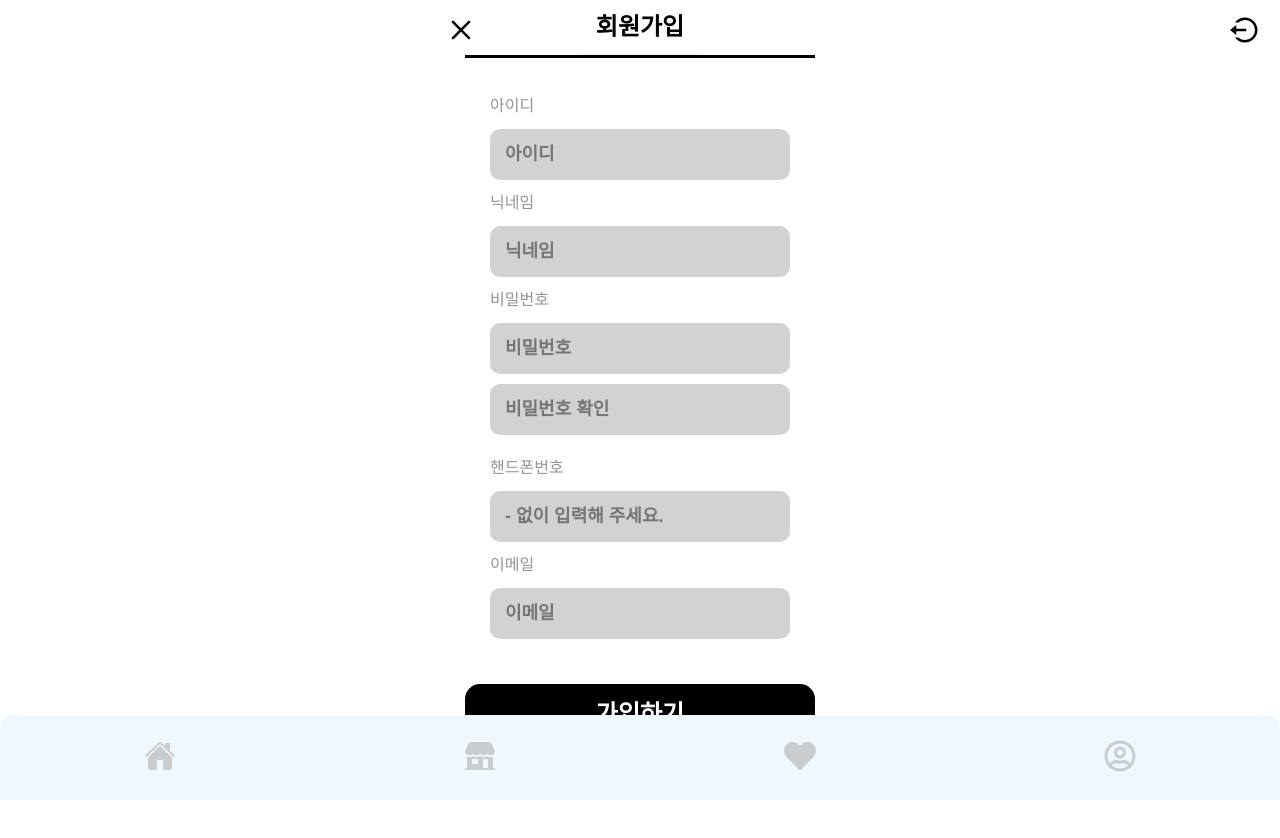
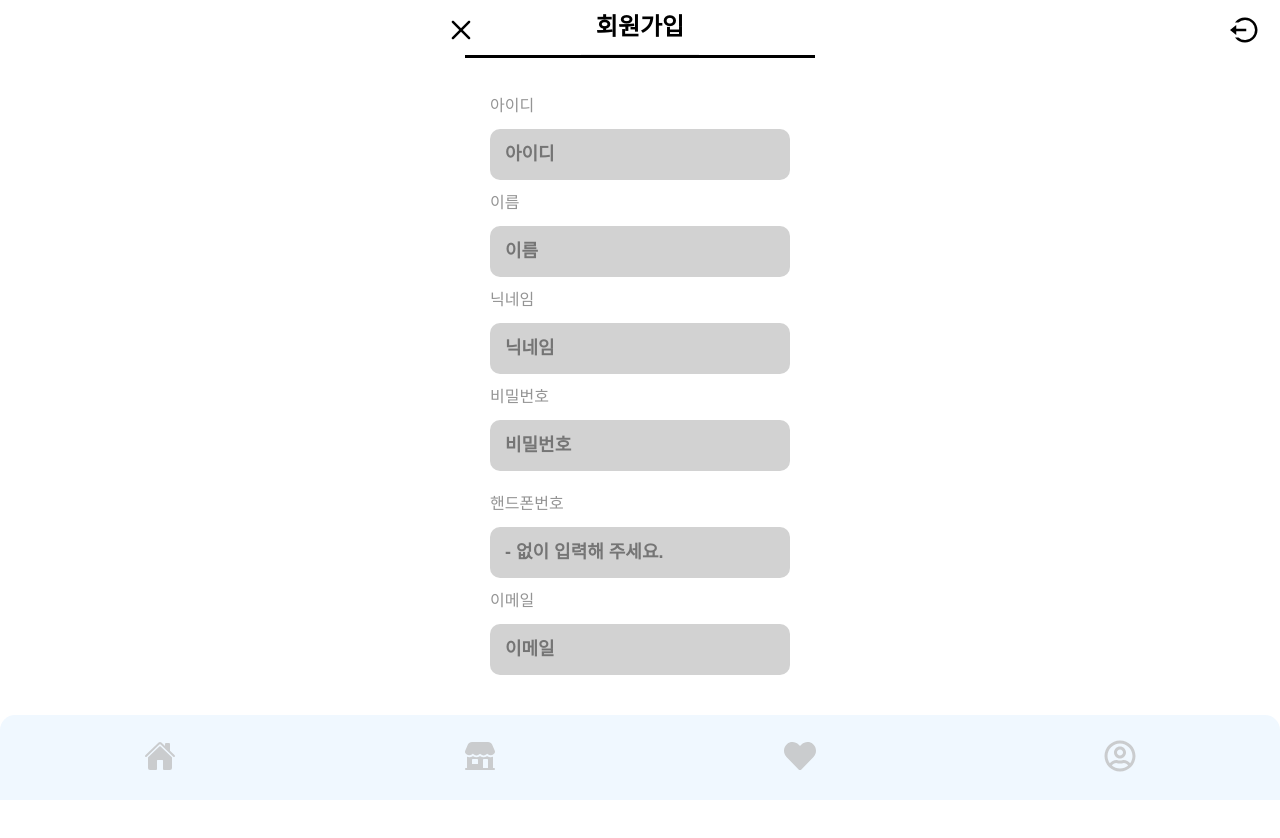
Before and after one commit to GDSC-Daejin/waffle-Isher-Front, a React (Vite) app: page /test in a window 1280 px wide. Shown: the top 838 px of the page. Built offline with nearby package versions, Linux system fonts and the light colour scheme.

Commit message:
Test login Part

```diff
--- a/src/pages/Login.tsx
+++ b/src/pages/Login.tsx
@@ -1,4 +1,6 @@
+import axios from "axios";
 import { useState } from "react";
+import { useMutation } from "react-query";
 import styled from "styled-components";
 
 const LoginContainer = styled.div`
@@ -78,13 +80,13 @@ const SignUpPasswordBox = styled.div`
 `
 
 interface LoginUser {
-  username: string;
+  memberId: string;
   password: string;
 }
 
 const Login = () => {
   const [user, setUser] = useState<LoginUser>({
-    username: '',
+    memberId: '',
     password: ''
   })
 
@@ -95,11 +97,22 @@ const Login = () => {
     }))
   }
 
-  const handleLegister = () => {
-    if (!user.username || !user.password) {
+  const loginMutation = useMutation((user:LoginUser) =>
+  axios.post('http://ec2-43-201-12-132.ap-northeast-2.compute.amazonaws.com:8080/login', user), {
+    mutationKey: 'loginUser',
+    onSuccess: e => console.log(e.data),
+    onError: e => console.log(e)
+  }
+)
+
+  const handleLegister = (e: React.MouseEvent<HTMLButtonElement>) => {
+    e.preventDefault();
+    if (!user.memberId || !user.password) {
       alert("모든 정보를 입력해 주세요.");
       return;
     }
+    const loginUser = user;
+    loginMutation.mutate(loginUser);
   }
 
   return (
@@ -108,8 +121,8 @@ const Login = () => {
       <SignUpForm>
         <h1>안녕하세요 &#58;&#41;<br/>편의점 마술사 입니다.</h1>
         <SignUpNameBox>
-        <label htmlFor="username">아이디</label>
-          <input type="text" id="username" name="username" value={user.username} onChange={handleOnChangeUser} placeholder="아이디"/>
+        <label htmlFor="memberId">아이디</label>
+          <input type="text" id="memberId" name="memberId" value={user.memberId} onChange={handleOnChangeUser} placeholder="아이디"/>
         </SignUpNameBox>
         <SignUpPasswordBox>
         <label htmlFor="password">비밀번호</label>
--- a/src/pages/SignUp.tsx
+++ b/src/pages/SignUp.tsx
@@ -3,6 +3,8 @@ import styled from "styled-components"
 import { CgClose } from "react-icons/cg";
 import { useState } from "react";
 import { useNavigate } from "react-router-dom";
+import { useMutation } from "react-query";
+import axios from "axios";
 
 const SignUpContainer = styled.div`
   display: flex;
@@ -90,12 +92,13 @@ const SignUpEmailBox = styled.div`
 `
 
 interface SignUpUser {
-  username: string;
-  nickname: string;
-  phonenumber: string;
-  email: string;
-  password: string;
-  checkpassword: string;
+  memberId: string;
+  memberName: string;
+  memberEmail: string;
+  memberNickname: string;
+  memberPhonenumber: string;
+  memberPassword: string;
+  checkPassword: string;
 }
 
 const SignUp = () => {
@@ -103,12 +106,13 @@ const SignUp = () => {
   const navigate = useNavigate();
 
   const [user, setUser] = useState<SignUpUser>({
-    username: '',
-    nickname: '',
-    phonenumber: '',
-    email: '',
-    password: '',
-    checkpassword: ''
+    memberId: '',
+    memberName: '',
+    memberEmail: '',
+    memberNickname: '',
+    memberPhonenumber: '',
+    memberPassword: '',
+    checkPassword: ''
   })
 
   const [nameTest, setNameTest] = useState(true);
@@ -127,18 +131,18 @@ const SignUp = () => {
   };
 
   const handleNameBlur = () => {
-    setNameTest(validateName(user.username));
+    setNameTest(validateName(user.memberName));
   };
   const handlePasswordBlur = () => {
-    setPasswordTest(validatePassword(user.password));
+    setPasswordTest(validatePassword(user.memberPassword));
   };
 
   const handleLegister = () => {
-    if (!user.username || !user.email || !user.password) {
+    if (!user.memberName || !user.memberEmail || !user.memberPassword) {
       alert("모든 정보를 입력해 주세요.");
       return;
     }
-    if (user.password !== user.checkpassword) {
+    if (user.memberPassword !== user.checkPassword) {
       alert('비밀번호 확인이 잘못됐습니다.')
       return;
     }
@@ -146,6 +150,9 @@ const SignUp = () => {
       alert('비밀번호를 제대로 입력해 주세요.')
       return;
     }
+
+    const newUser = user;
+    signupMutation.mutate(newUser);
   }
 
   const handleOnChangeUser = (e:React.ChangeEvent<HTMLInputElement>)=> {
@@ -154,6 +161,14 @@ const SignUp = () => {
       [e.target.name] : e.target.value
     }))
   }
+
+  const signupMutation = useMutation((newUser:SignUpUser) =>
+    axios.post('http://ec2-43-201-12-132.ap-northeast-2.compute.amazonaws.com:8080/signin', newUser), {
+      mutationKey: 'createUser',
+      onSuccess: e => console.log(e),
+      onError: e => console.log(e)
+    }
+  )
 
   const handleBack = () => {
     navigate('/login')
@@ -167,27 +182,31 @@ const SignUp = () => {
       </SignUpTop>
       <SignUpForm>
         <SignUpNameBox>
-          <label htmlFor="username">아이디</label>
-          <input type="text" id="username" name="username" value={user.username} onChange={handleOnChangeUser} placeholder="아이디" onBlur={handleNameBlur}/>
+          <label htmlFor="memberId">아이디</label>
+          <input type="text" id="memberId" name="memberId" value={user.memberId} onChange={handleOnChangeUser} placeholder="아이디" onBlur={handleNameBlur}/>
           {nameTest ? '' : <p>영문 소문자와 숫자만 사용하여, 영문 소문자로<br/> 시작하는 4 ~ 12자의 아이디를 입력해 주세요.</p> }
         </SignUpNameBox>
+        <SignUpNameBox>
+          <label htmlFor="memberName">이름</label>
+          <input type="text" id="memberName" name="memberName" value={user.memberName} onChange={handleOnChangeUser} placeholder="이름" onBlur={handleNameBlur}/>
+        </SignUpNameBox>
         <SignUpNickNameBox>
-          <label htmlFor="nickname">닉네임</label>
-          <input type="text" id="nickname" name="nickname" value={user.nickname} onChange={handleOnChangeUser} placeholder="닉네임"/>
+          <label htmlFor="memberNickname">닉네임</label>
+          <input type="text" id="memberNickname" name="memberNickname" value={user.memberNickname} onChange={handleOnChangeUser} placeholder="닉네임"/>
         </SignUpNickNameBox>
         <SignUpPasswordBox>
-          <label htmlFor="password">비밀번호</label>
-          <input type="password" id="password" name="password" value={user.password} autoComplete="current-password" onChange={handleOnChangeUser} placeholder="비밀번호" onBlur={handlePasswordBlur}/>
-          <input type="password" name="checkpassword" value={user.checkpassword} autoComplete="current-password" onChange={handleOnChangeUser} placeholder="비밀번호 확인"/>
+          <label htmlFor="memberPasword">비밀번호</label>
+          <input type="password" id="memberPasword" name="memberPasword" value={user.memberPassword} autoComplete="current-password" onChange={handleOnChangeUser} placeholder="비밀번호" onBlur={handlePasswordBlur}/>
+          <input type="password" name="checkpassword" value={user.checkPassword} autoComplete="current-password" onChange={handleOnChangeUser} placeholder="비밀번호 확인"/>
           {passwordTest ? '' : <p>영문 대문자와 소문자, 숫자, 특수문자 중<br/> 2가지 이상을 조합하여 6 ~ 20자로 입력해 주세요.</p>}
         </SignUpPasswordBox>
         <SignUpPhoneNumberBox>
-          <label htmlFor="phonenumber">핸드폰번호</label>
-          <input type="text" id="phonenumber" name="phonenumber" value={user.phonenumber} onChange={handleOnChangeUser} placeholder="- 없이 입력해 주세요."/>
+          <label htmlFor="memberPassword">핸드폰번호</label>
+          <input type="text" id="memberPassword" name="memberPassword" value={user.memberPassword} onChange={handleOnChangeUser} placeholder="- 없이 입력해 주세요."/>
         </SignUpPhoneNumberBox>
         <SignUpEmailBox>
-          <label htmlFor="email">이메일</label>
-          <input type="text" id="email" name="email" value={user.email} onChange={handleOnChangeUser} placeholder="이메일"/>
+          <label htmlFor="memberEmail">이메일</label>
+          <input type="text" id="memberEmail" name="memberEmail" value={user.memberEmail} onChange={handleOnChangeUser} placeholder="이메일"/>
         </SignUpEmailBox>
       </SignUpForm>
       <button className="registerbutton" onClick={handleLegister}>가입하기</button>
--- a/src/pages/Test.tsx
+++ b/src/pages/Test.tsx
@@ -93,12 +93,12 @@ const SignUpEmailBox = styled.div`
 `
 
 interface SignUpUser {
-  username: string;
-  nickname: string;
-  phonenumber: string;
-  email: string;
-  password: string;
-  checkpassword: string;
+  memberId: string;
+  memberName: string;
+  memberEmail: string;
+  memberNickname: string;
+  memberPhonenumber: string;
+  memberPassword: string;
 }
 
 const Test = () => {
@@ -106,12 +106,12 @@ const Test = () => {
   const navigate = useNavigate();
 
   const [user, setUser] = useState<SignUpUser>({
-    username: '',
-    nickname: '',
-    phonenumber: '',
-    email: '',
-    password: '',
-    checkpassword: ''
+    memberId: '',
+    memberName: '',
+    memberEmail: '',
+    memberNickname: '',
+    memberPhonenumber: '',
+    memberPassword: '',
   })
 
   const testMutation = useMutation((newUser:SignUpUser) =>
@@ -147,25 +147,29 @@ const Test = () => {
       </SignUpTop>
       <SignUpForm>
         <SignUpNameBox>
-          <label htmlFor="username">아이디</label>
-          <input type="text" id="username" name="username" value={user.username} onChange={handleOnChangeUser} placeholder="아이디"/>
+          <label htmlFor="memberId">아이디</label>
+          <input type="text" id="memberId" name="memberId" value={user.memberId} onChange={handleOnChangeUser} placeholder="아이디"/>
         </SignUpNameBox>
         <SignUpNickNameBox>
-          <label htmlFor="nickname">닉네임</label>
-          <input type="text" id="nickname" name="nickname" value={user.nickname} onChange={handleOnChangeUser} placeholder="닉네임"/>
+          <label htmlFor="memberName">이름</label>
+          <input type="text" id="memberName" name="memberName" value={user.memberName} onChange={handleOnChangeUser} placeholder="이름"/>
+        </SignUpNickNameBox>
+        <SignUpNickNameBox>
+          <label htmlFor="memberNickname">닉네임</label>
+          <input type="text" id="memberNickname" name="memberNickname" value={user.memberNickname} onChange={handleOnChangeUser} placeholder="닉네임"/>
         </SignUpNickNameBox>
         <SignUpPasswordBox>
-          <label htmlFor="password">비밀번호</label>
-          <input type="password" id="password" name="password" value={user.password} autoComplete="current-password" onChange={handleOnChangeUser} placeholder="비밀번호"/>
-          <input type="password" name="checkpassword" value={user.checkpassword} autoComplete="current-password" onChange={handleOnChangeUser} placeholder="비밀번호 확인"/>
+          <label htmlFor="memberPassword">비밀번호</label>
+          <input type="password" id="memberPassword" name="memberPassword" value={user.memberPassword} autoComplete="current-password" onChange={handleOnChangeUser} placeholder="비밀번호"/>
+
         </SignUpPasswordBox>
         <SignUpPhoneNumberBox>
-          <label htmlFor="phonenumber">핸드폰번호</label>
-          <input type="text" id="phonenumber" name="phonenumber" value={user.phonenumber} onChange={handleOnChangeUser} placeholder="- 없이 입력해 주세요."/>
+          <label htmlFor="memberPhonenumber">핸드폰번호</label>
+          <input type="text" id="memberPhonenumber" name="memberPhonenumber" value={user.memberPhonenumber} onChange={handleOnChangeUser} placeholder="- 없이 입력해 주세요."/>
         </SignUpPhoneNumberBox>
         <SignUpEmailBox>
-          <label htmlFor="email">이메일</label>
-          <input type="text" id="email" name="email" value={user.email} onChange={handleOnChangeUser} placeholder="이메일"/>
+          <label htmlFor="memberEmail">이메일</label>
+          <input type="text" id="memberEmail" name="memberEmail" value={user.memberEmail} onChange={handleOnChangeUser} placeholder="이메일"/>
         </SignUpEmailBox>
       </SignUpForm>
       <button className="registerbutton" onClick={handleLegister}>가입하기</button>
```
